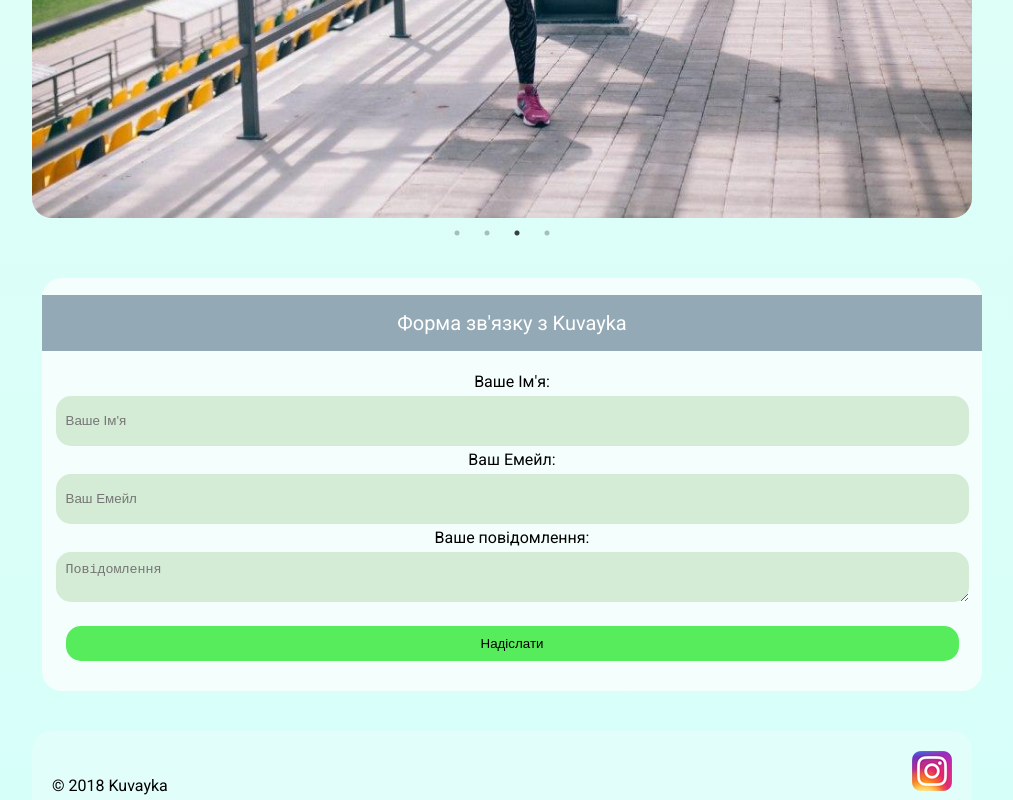
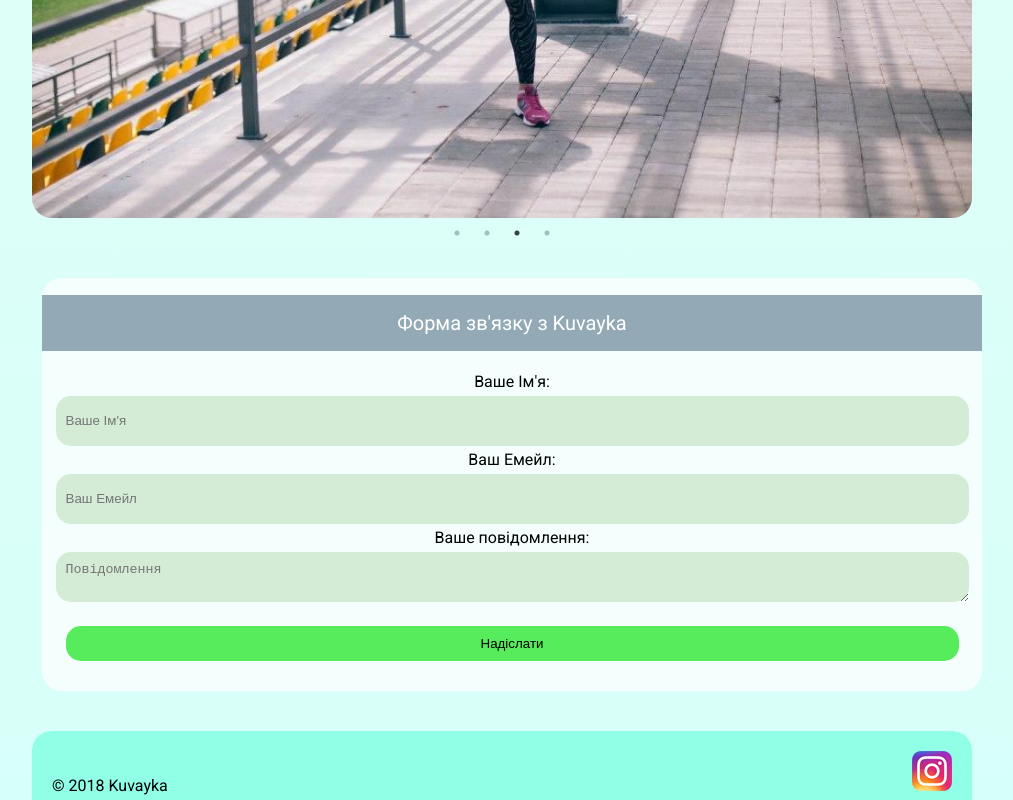
Before and after one commit to ViktorKuvayskov/kuvaykafit-scss, a plain HTML site: page index.html in a window 1280 px wide. Shown: the part 3904-4704 px from the top of the page, without its empty margins (138-1151 px from the left). Drawn offline with Linux system fonts and the light colour scheme; files whose address does not match are found by name.

Commit message:
form-button

```diff
--- a/sass/index.scss
+++ b/sass/index.scss
@@ -329,7 +329,7 @@ h2{
 	display: flex;
 	justify-content: space-between;
 	align-items: flex-end;
-	background: #E1FEFA ;
+	background: #90ffe6;
 	border-radius: 20px 20px 0 0;
 	div{
 		padding: 20px 20px 0 20px;
```
Also changed, not shown: stylesheets/index.css.
